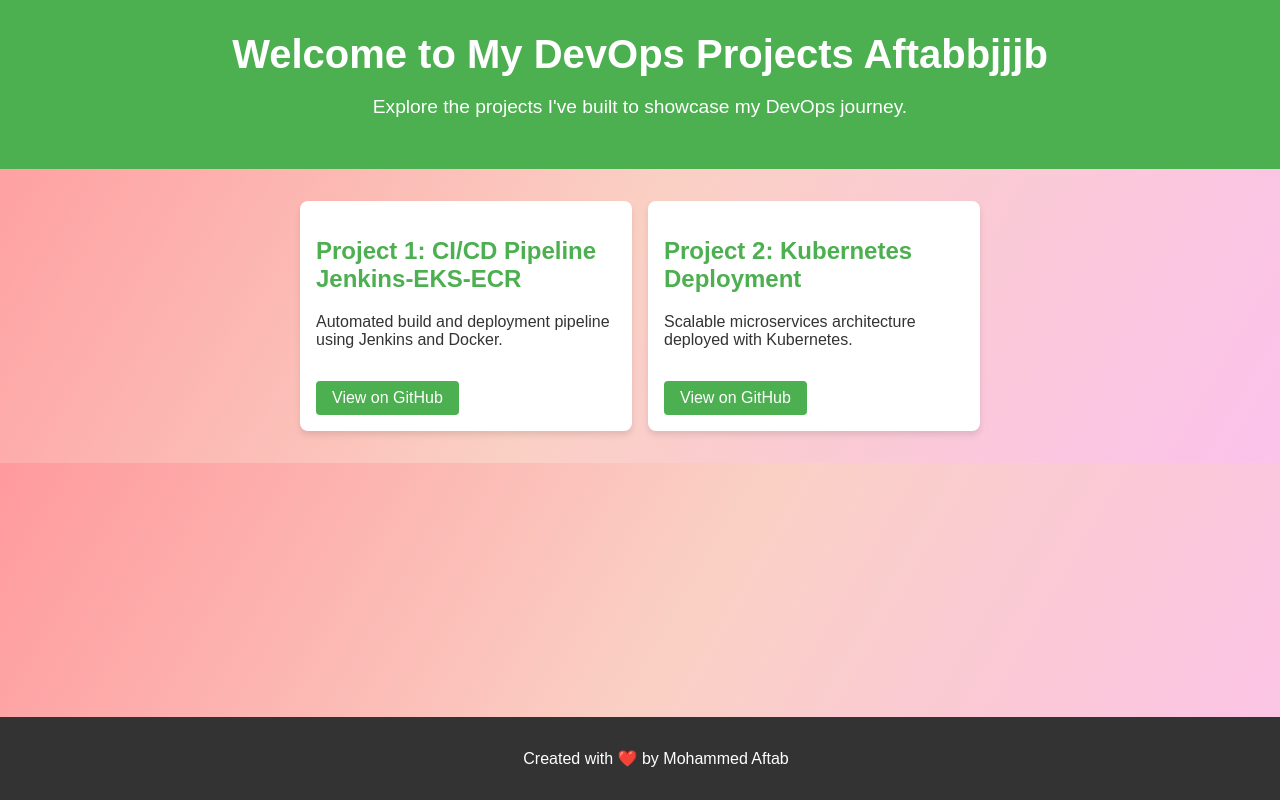
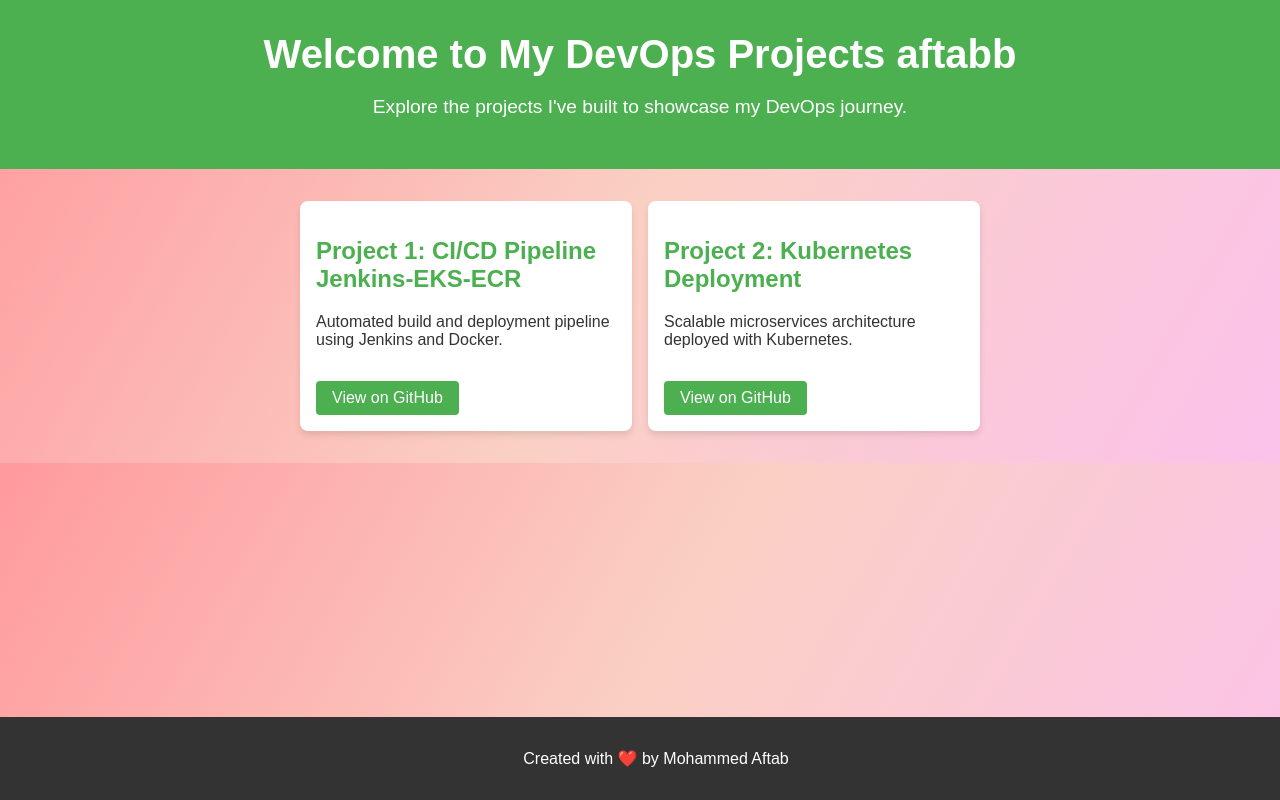
Before and after one commit to skaftab-in/simple-devops-website, a website: page public/index.html in a window 1280 px wide. Drawn offline with Linux system fonts and the light colour scheme.

Commit message:
Update index.html

```diff
--- a/public/index.html
+++ b/public/index.html
@@ -8,7 +8,7 @@
 </head>
 <body>
     <header>
-        <h1>Welcome to My DevOps Projects Aftabbjjjb</h1>
+        <h1>Welcome to My DevOps Projects aftabb</h1>
         <p>Explore the projects I've built to showcase my DevOps journey.</p>
     </header>
     <main>
```
